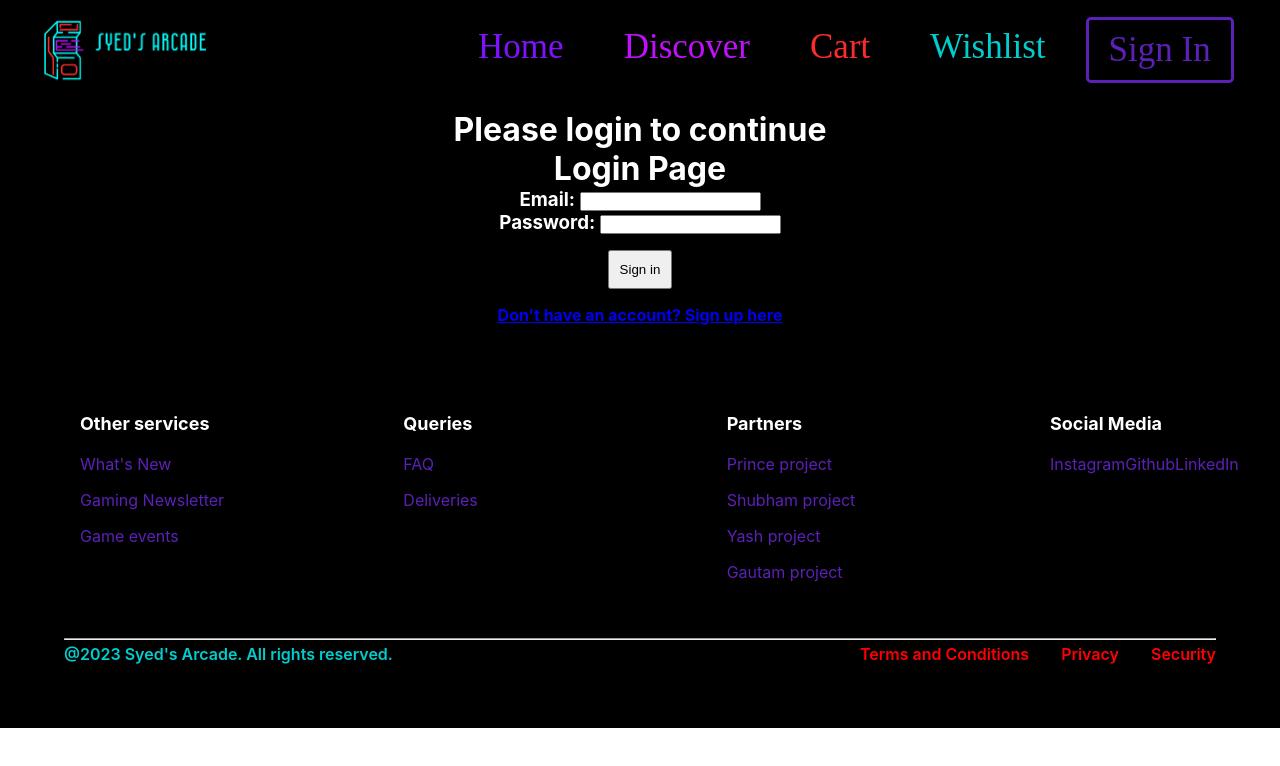
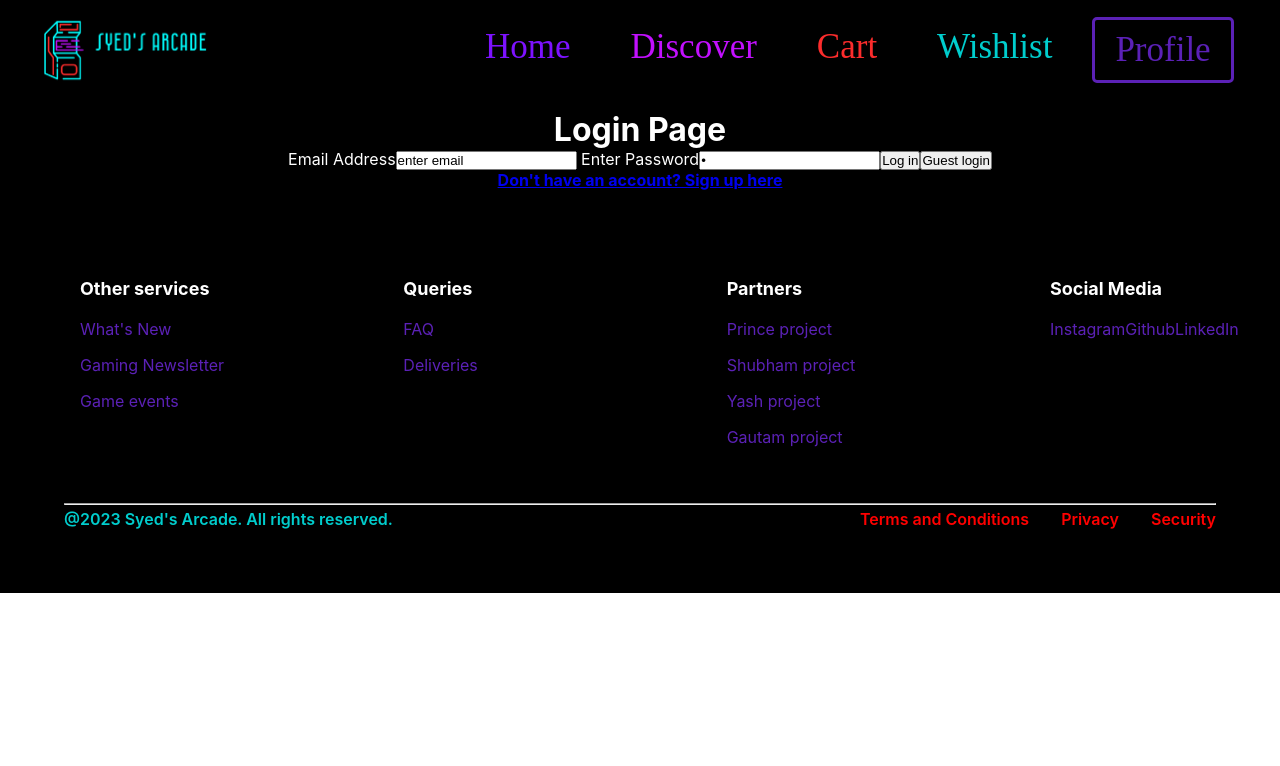
Before and after one commit to syedmustassim/syeds-arcade, a React (Create React App) app: page /login in a window 1280 px wide. Shown: the top 766 px of the page. Built offline with nearby package versions, Linux system fonts and the light colour scheme; no server answers; sample sign-in values are in the browser's storage; the HTML template or start-up script is replaced by a standard one; a web font is replaced by a local one; what miragejs would draw is missing.

Commit message:
Login, sign up and profile pages done.

```diff
--- a/src/App.js
+++ b/src/App.js
@@ -8,6 +8,8 @@ import { Cart } from "./Pages/Cart";
 import { Wishlist } from "./Pages/Wishlist";
 import ProductDetail from "./Pages/ProductDetail";
 import Login from "./Pages/Login";
+import SignUp from "./Pages/SignUp";
+import UserProfile from "./Pages/UserProfile";
 
 
 function App() {
@@ -22,6 +24,8 @@ function App() {
       <Route path="/" element={<Home/>}></Route>
       <Route path="/products/:productId" element={<ProductDetail />}></Route>
       <Route path="/login" element={<Login/>}></Route>
+      <Route path="/signup" element ={<SignUp/>}></Route>
+      <Route path="/userprofile" element={<UserProfile/>}></Route>
      </Routes>
 
     </div>
--- a/src/Components/Navbar.jsx
+++ b/src/Components/Navbar.jsx
@@ -3,11 +3,13 @@ import {Link} from "react-router-dom";
 import {useState} from "react";
 import { FontAwesomeIcon } from '@fortawesome/react-fontawesome';
 import {faTime, faBar} from '@fortawesome/free-solid-svg-icons';
+import { useAuthContext } from '../Context/AuthContext';
 
 export const Navbar = () => {
     let logoIcon = require('../Images/syed-arcade.png');
 
     const [isMobile, setIsMobile] = useState(false);
+    const {token} = useAuthContext();
 
     const hamburgerHandler = () => {
 
@@ -31,9 +33,13 @@ export const Navbar = () => {
                 <Link to="/wishlist" className="wishlist">
                     <li> Wishlist </li>
                 </Link>
+
+                {
+                    token ? <Link to="/userprofile" className='sign-in'><li> Profile </li></Link>:
+
                 <Link to="/login" className="sign-in">
                     <li> Sign In </li>
-                </Link>
+                </Link>}
             </ul>
         <button className="mobile-menu-icon" onClick={hamburgerHandler}> {isMobile ? "cross" : "hamburger"}</button>
         </nav>
--- a/src/Components/RequiresAuth.js
+++ b/src/Components/RequiresAuth.js
@@ -1,12 +1,12 @@
-import { useContext } from "react"
-import { AuthContext } from "../Context/AuthContext"
+import { useAuthContext } from "../Context/AuthContext";
 import { Navigate, useLocation } from "react-router-dom";
 
 const RequiresAuth = ({children}) => {
-    const {isLoggedIn} = useContext(AuthContext);
+    const {token} = useAuthContext();
+    console.log(token)
     const location = useLocation();
 
-    return isLoggedIn ? children : <Navigate to="/login" state={{from: location}}/>
+    return token ? children : <Navigate to="/login" state={{from: location}}/>
 }
 
 export default RequiresAuth;
--- a/src/Context/AuthContext.js
+++ b/src/Context/AuthContext.js
@@ -1,16 +1,31 @@
-import { createContext, useState } from "react";
+import { createContext, useContext, useState } from "react";
 
 export const AuthContext = createContext();
 
 const AuthProvider = ({children}) => {
-    const [isLoggedIn, setIsLoggedIn] = useState(false);
 
-    const [email, setEmail] = useState("")
-    const [password, setPassword] = useState("")
+    const encodedToken = localStorage.getItem("token");
+    const user = JSON.parse(localStorage.getItem("user")) || "";
 
-    return <AuthContext.Provider value={{isLoggedIn, setIsLoggedIn}}>
+    const [token, setToken] = useState(encodedToken);
+    const [signUpData, setSignUpData] = useState({
+        name: "",
+        email: "",
+        password: "",
+        confirmPassword: ""
+    })
+
+    const [profile, setProfile] = useState({
+        firstName: user.firstName,
+        lastName: user.lastName,
+        email: user.email,
+    })
+
+    return <AuthContext.Provider value={{token,setToken,signUpData,setSignUpData, profile, setProfile }}>
         {children}
     </AuthContext.Provider>
 }
 
+export const useAuthContext = () => useContext(AuthContext)
+
 export default AuthProvider;
--- a/src/Pages/Login.js
+++ b/src/Pages/Login.js
@@ -1,32 +1,90 @@
 import { NavLink, useLocation, useNavigate } from "react-router-dom";
+import {useState} from "react"
+
 import { Footer } from "../Components/Footer";
 import { Navbar } from "../Components/Navbar";
+import { useAuthContext } from "../Context/AuthContext";
+
 import './Login.css'
-import { useContext } from "react";
-import { AuthContext } from "../Context/AuthContext";
+
 
 const Login = () => {
-    const {isLoggedIn, setIsLoggedIn} = useContext(AuthContext)
+
+    const [userData, setUserData] = useState({
+        email: " ",
+        password: " "
+    })
+
+    const {setToken, setProfile, profile} = useAuthContext();
+
+    const navigate = useNavigate();
     const location = useLocation();
-    const navigate = useNavigate();
-    const handleLogin = () => {
-        setIsLoggedIn(!isLoggedIn)
-        navigate(location?.state?.from?.pathname);
+
+    const handleGuestLogin = async () => {
+        const creds = {
+            email: "smustassim@gmail.com",
+            password: "syed1410"
+        }
+
+        const response = await fetch('/api/auth/login',{
+            method: "POST",
+            body: JSON.stringify(creds),
+        })
+
+        const data = await response?.json();
+
+        if(data.encodedToken){
+            localStorage.setItem("token", data.encodedToken)
+            localStorage.setItem("user", JSON.stringify(data.foundUser));
+            navigate('/userprofile')
+            setToken(data.encodedToken);
+            setProfile({
+                ...profile,
+                firstName: data.foundUser.firstName,
+                lastName: data.foundUser.lastName,
+                email: data.foundUser.email,
+            })
+
+        }
     }
 
+    const handleLogin = async() => {
+        const response = await fetch("/api/auth/login",{
+            method: "POST",
+            body: JSON.stringify({
+                email: userData.email,
+                password: userData.password,
+            })
+        })
+
+        const data = await response?.json();
+        console.log(data, "oenoienf");
+
+        localStorage.setItem("token", data.encodedToken)
+        localStorage.setItem("user", JSON.stringify(data.foundUser))
+        navigate("/userprofile")
+        setToken(data.encodedToken)
+        setProfile({
+            ...profile,
+            firstName: data.foundUser.firstName,
+            lastName: data.foundUser.lastName,
+            email: data.foundUser.email,
+        })
+    }
 
     return(
         <div>
             <Navbar/>
             <div className="login-container">
-                {isLoggedIn ? "" : <h1> Please login to continue</h1>}
                 <h1 className="login-heading"> Login Page </h1>
-                <form>
-                    <h3 className="login-email"> Email: <input  /></h3>
-                    <h3 className="login-password"> Password: <input /></h3>
-                    <button className="login-btn" onClick={handleLogin}>Sign in</button>
-                </form>
-                <NavLink> <h4>Don't have an account? Sign up here</h4></NavLink>
+
+                <label> Email Address</label>
+                <input type="email" placeholder="enter email" value={userData.email} onChange={(e) => setUserData({...userData, email: e.target.value})} />
+                <label> Enter Password</label>
+                <input type="password" placeholder="password" value={userData.password} onChange={(e) => setUserData({...userData, password: e.target.value}) }/>
+                <button onClick={handleLogin}>Log in</button>
+                <button onClick={handleGuestLogin}>Guest login</button>
+                <NavLink to="/signup"> <h4>Don't have an account? Sign up here</h4></NavLink>
             </div>
             <Footer/>
         </div>
--- /dev/null
+++ b/src/Pages/SignUp.js
@@ -0,0 +1,80 @@
+import { Link, useNavigate } from "react-router-dom";
+import { useAuthContext } from "../Context/AuthContext"
+import { Navbar } from "../Components/Navbar";
+import { Footer } from "../Components/Footer";
+
+const SignUp = () => {
+    const {profile, setProfile, setToken, signUpData, setSignUpData} = useAuthContext();
+
+    const navigate = useNavigate();
+
+    const handleInput = (e,fieldName) => {
+        const {value} = e.target;
+        setSignUpData((prev) => ({
+            ...prev,
+            [fieldName]: value,
+        }))
+    }
+
+    const handleSignUp = async () => {
+        if(signUpData.password === signUpData.confirmPassword){
+            try{
+                const response = await fetch("/api/auth/signup",{
+                    method: "POST",
+                    body: JSON.stringify({
+                        firstName: signUpData.name,
+                        lastName: signUpData.name,
+                        email: signUpData.email,
+                        password: signUpData.password,
+                    })
+                });
+
+                const data = await response.json();
+                localStorage.setItem("token", data.encodedToken);
+                localStorage.setItem("user", JSON.stringify(data.createdUser));
+                setToken(data.encodedToken);
+                navigate("/")
+
+                setProfile({
+                    ...profile,
+                    firstName: data.createdUser.firstName,
+                    lastName: data.createdUser.lastName,
+                    email: data.createdUser.email,
+                })
+            }catch(error){
+                alert(error)
+            }
+        }
+        else{
+            alert("Passwords do not match. Please try again.")
+        }
+    }
+
+    return(
+        <div>
+            <Navbar/>
+            <div>
+                <h1> Sign Up </h1>
+                <label>Name</label>
+                <input value={signUpData.name} type="text" placeholder="Bruce Wayne" onChange={(e) => handleInput(e, "name")}/>
+                <label>Email address</label>
+                <input value={signUpData.email} type="email" placeholder="xyz@abc.com" onChange={(e) => handleInput(e, "email")} />
+                <label>Password</label>
+                <input value={signUpData.password} type="password" placeholder="*******" onChange={(e) => handleInput(e, "password")} />
+                <label>Confirm Password</label>
+                <input value={signUpData.confirmPassword} type="password" placeholder="*******" onChange={(e) => handleInput(e, "confirmPassword")}/>
+
+                <div>
+                    <button onClick={handleSignUp}>Create new Account</button>
+                </div>
+
+                <div>
+                    Already have an account? <Link to="/login">Sign in</Link>
+                </div>
+            </div>
+            <Footer/>
+        </div>
+    )
+}
+
+export default SignUp;
--- /dev/null
+++ b/src/Pages/UserProfile.js
@@ -0,0 +1,30 @@
+import { useNavigate } from "react-router-dom";
+import { Footer } from "../Components/Footer"
+import { Navbar } from "../Components/Navbar"
+import { useAuthContext } from "../Context/AuthContext"
+
+const UserProfile = () => {
+
+    const {profile, setToken} = useAuthContext();
+    const navigate = useNavigate();
+
+    const handleLogout = ()  => {
+        localStorage.clear();
+        navigate("/");
+        setToken("");
+    }
+
+    return(
+        <div>
+            <Navbar/>
+            <div>
+                <h1> Name: {profile.firstName} {profile.lastName}</h1>
+                <h1> Email: {profile.email} </h1>
+                <button onClick={handleLogout}>Log out</button>
+            </div>
+            <Footer/>
+        </div>
+    )
+}
+
+export default UserProfile;
--- a/src/backend/db/users.js
+++ b/src/backend/db/users.js
@@ -16,4 +16,13 @@ export const users = [
     createdAt: formatDate(),
     updatedAt: formatDate(),
   },
+  {
+    _id: uuid(),
+    firstName: "Syed",
+    lastName: "Mustassim",
+    email: "smustassim@gmail.com",
+    password: "syed1410",
+    createdAt: formatDate(),
+    updatedAt: formatDate()
+  }
 ];
```
Also changed, not shown: src/Reducer/AuthReducer.js (deleted, +0 -12 lines).
